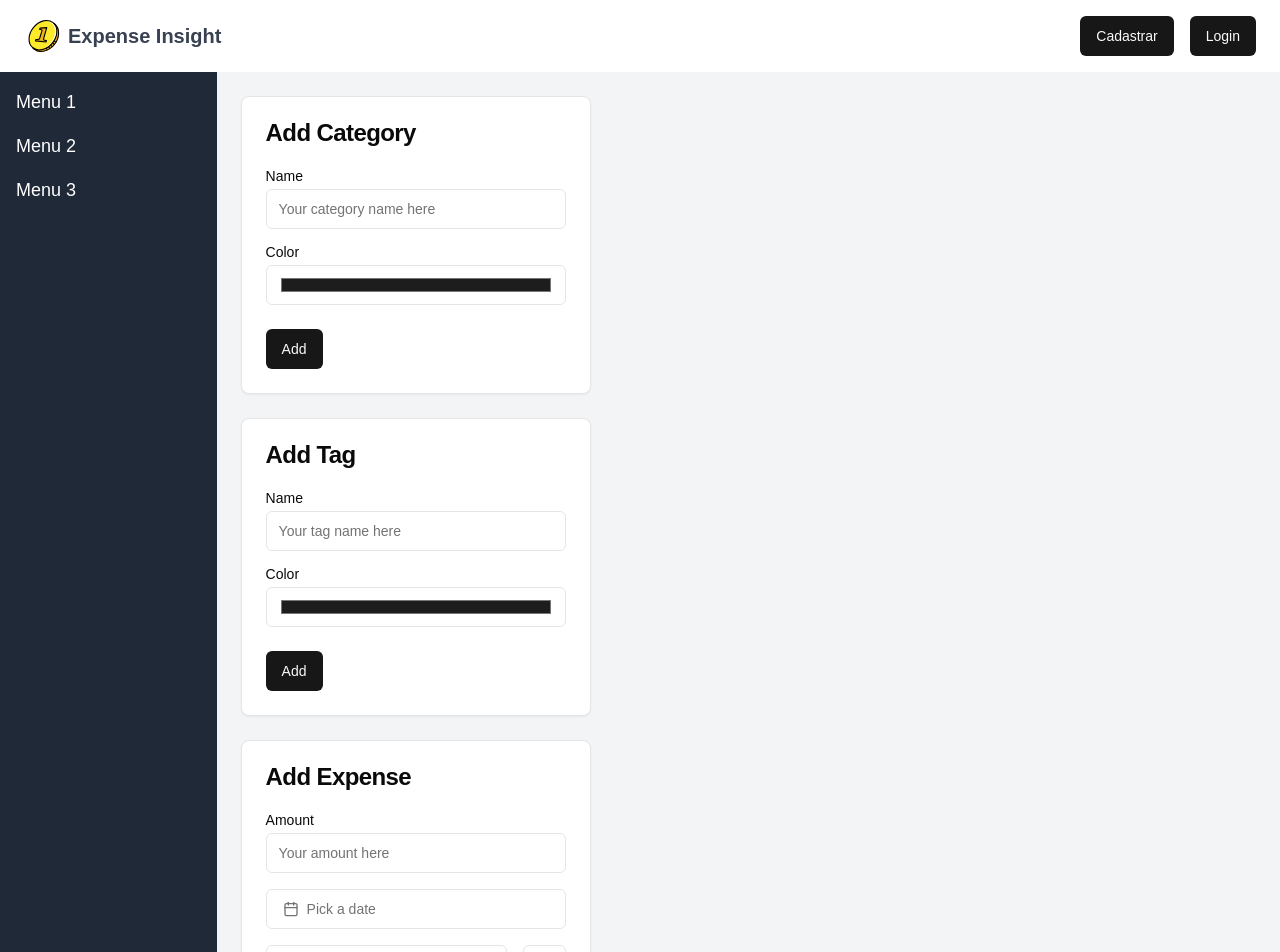
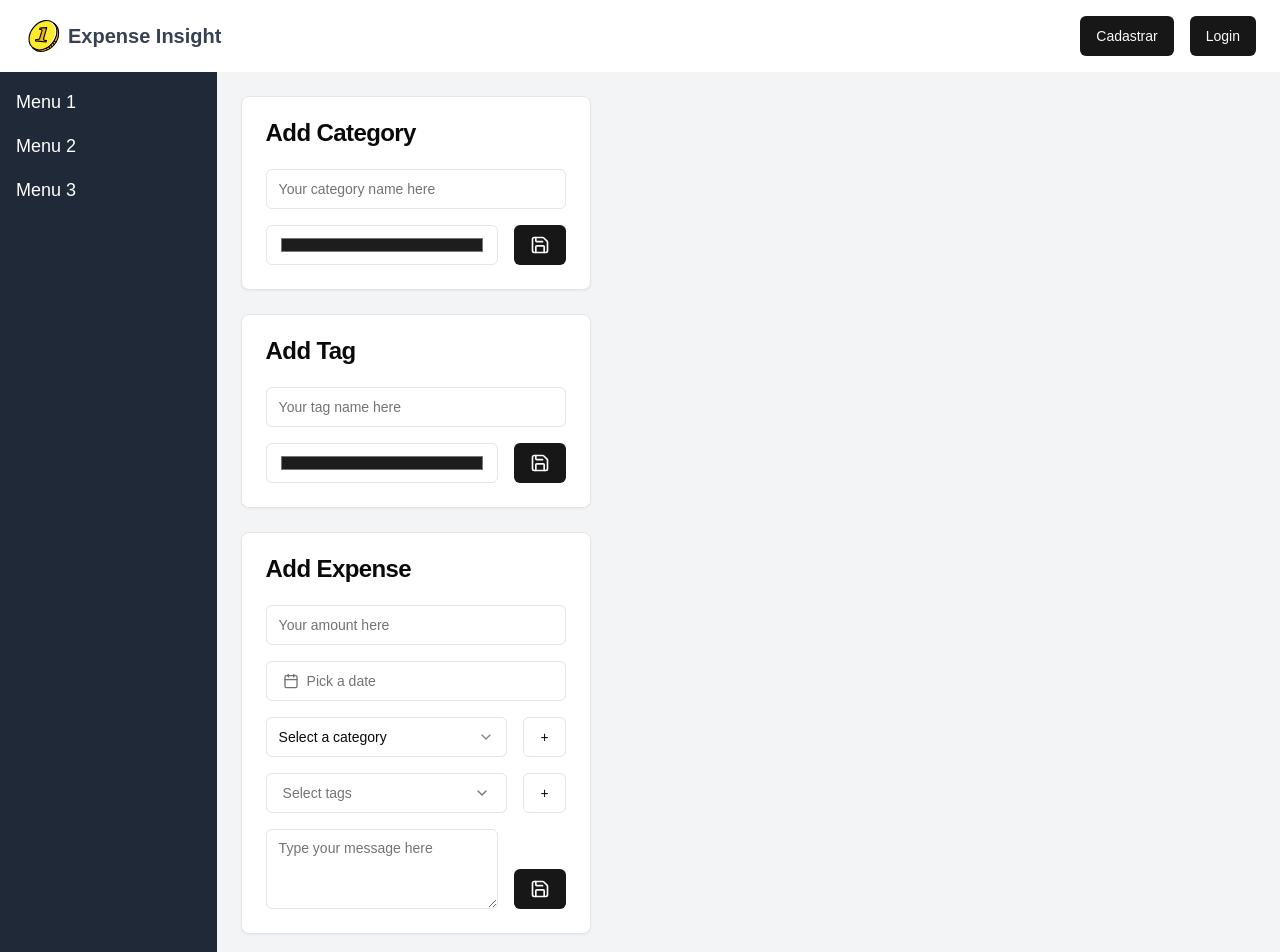
Before and after one commit to GuilhermeDeOliveiraAmorim/expense_tracker_frontend, a Next.js app: page /dashboard in a window 1280 px wide. Shown: the top 952 px of the page. Built offline with nearby package versions, Linux system fonts and the light colour scheme.

Commit message:
feat: adjust in form components

```diff
--- a/components/forms/category/add_category_form.tsx
+++ b/components/forms/category/add_category_form.tsx
@@ -1,14 +1,7 @@
 "use client";
 
 import { Input } from "@/components/ui/input";
-import { Label } from "@/components/ui/label";
-import {
-  Card,
-  CardContent,
-  CardFooter,
-  CardHeader,
-  CardTitle,
-} from "@/components/ui/card";
+import { Card, CardContent, CardHeader, CardTitle } from "@/components/ui/card";
 import { Button } from "@/components/ui/button";
 import { useState } from "react";
 import { useToast } from "@/hooks/use-toast";
@@ -104,7 +97,6 @@ export default function AddCategoryForm() {
         <CardContent>
           <div className="grid w-full items-center gap-4 mb-4">
             <div className="flex flex-col space-y-1.5">
-              <Label htmlFor="framework">Name</Label>
               <Input
                 id="name"
                 type="text"
@@ -116,19 +108,20 @@ export default function AddCategoryForm() {
           </div>
           <div className="grid w-full items-center gap-4">
             <div className="flex flex-col space-y-1.5">
-              <Label htmlFor="framework">Color</Label>
+              <div className="flex gap-4">
                 <Input
                   id="color"
                   type="color"
                   value={color}
                   onChange={(e) => setColor(e.target.value)}
                 ></Input>
+                <Button type="submit">
+                  <Icons.save className="w-5" />
+                </Button>
+              </div>
             </div>
           </div>
         </CardContent>
-        <CardFooter className="flex justify-between">
-          <Button type="submit">Add</Button>
-        </CardFooter>
       </Card>
     </form>
   );
--- a/components/forms/expense/add_expense_form.tsx
+++ b/components/forms/expense/add_expense_form.tsx
@@ -1,14 +1,7 @@
 "use client";
 
 import { Input } from "@/components/ui/input";
-import { Label } from "@/components/ui/label";
-import {
-  Card,
-  CardContent,
-  CardFooter,
-  CardHeader,
-  CardTitle,
-} from "@/components/ui/card";
+import { Card, CardContent, CardHeader, CardTitle } from "@/components/ui/card";
 import { Button } from "@/components/ui/button";
 import { useToast } from "@/hooks/use-toast";
 import { format } from "date-fns";
@@ -193,7 +186,6 @@ export default function AddExpenseForm() {
         <CardContent>
           <div className="grid w-full items-center gap-4">
             <div className="flex flex-col space-y-1.5">
-              <Label htmlFor="framework">Amount</Label>
               <Input
                 id="amount"
                 type="number"
@@ -284,18 +276,20 @@ export default function AddExpenseForm() {
 
               <FormDialog form={<AddTagForm />} />
             </div>
+            <div className="flex gap-4 items-end">
               <Textarea
                 name="notes"
                 id="notes"
                 value={notes}
                 placeholder="Type your message here"
                 onChange={(e) => setNotes(e.target.value)}
-            />
+              />{" "}
+              <Button type="submit">
+                <Icons.save className="w-5" />
+              </Button>
+            </div>
           </div>
         </CardContent>
-        <CardFooter className="flex justify-between">
-          <Button type="submit">Add</Button>
-        </CardFooter>
       </Card>
     </form>
   );
--- a/components/forms/tag/add_tag_form.tsx
+++ b/components/forms/tag/add_tag_form.tsx
@@ -1,14 +1,7 @@
 "use client";
 
 import { Input } from "@/components/ui/input";
-import { Label } from "@/components/ui/label";
-import {
-  Card,
-  CardContent,
-  CardFooter,
-  CardHeader,
-  CardTitle,
-} from "@/components/ui/card";
+import { Card, CardContent, CardHeader, CardTitle } from "@/components/ui/card";
 import { Button } from "@/components/ui/button";
 import { useState } from "react";
 import { useToast } from "@/hooks/use-toast";
@@ -104,7 +97,6 @@ export default function AddTagForm() {
         <CardContent>
           <div className="grid w-full items-center gap-4 mb-4">
             <div className="flex flex-col space-y-1.5">
-              <Label htmlFor="framework">Name</Label>
               <Input
                 id="name"
                 type="text"
@@ -116,19 +108,20 @@ export default function AddTagForm() {
           </div>
           <div className="grid w-full items-center gap-4">
             <div className="flex flex-col space-y-1.5">
-              <Label htmlFor="framework">Color</Label>
+              <div className="flex gap-4">
                 <Input
                   id="color"
                   type="color"
                   value={color}
                   onChange={(e) => setColor(e.target.value)}
                 ></Input>
+                <Button type="submit">
+                  <Icons.save className="w-5" />
+                </Button>
+              </div>
             </div>
           </div>
         </CardContent>
-        <CardFooter className="flex justify-between">
-          <Button type="submit">Add</Button>
-        </CardFooter>
       </Card>
     </form>
   );
--- a/components/ui/icons.tsx
+++ b/components/ui/icons.tsx
@@ -24,6 +24,7 @@ import {
   User,
   X,
   AlertTriangleIcon,
+  Save,
 } from "lucide-react";
 
 export const Icons = {
@@ -49,6 +50,7 @@ export const Icons = {
   moon: Moon,
   laptop: Laptop,
   alert: AlertTriangleIcon,
+  save: Save,
   gitHub: ({ ...props }: LucideProps) => (
     <svg
       aria-hidden="true"
```
Lines whose indentation alone changed are shown as unchanged.
